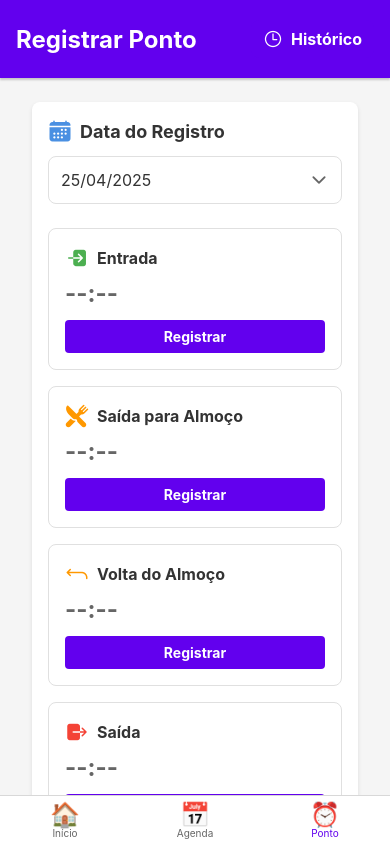
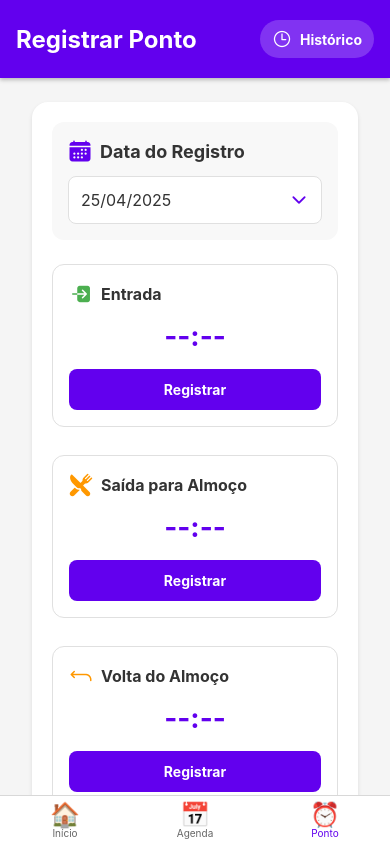
Before and after one commit to LaurianoCarlos/controle-ponto-agenda, a React Native app: screen /PontoStack in a window 390 px wide. Built offline with nearby package versions, Linux system fonts and the light colour scheme.

Commit message:
fix - layout de ponto

```diff
--- a/src/screens/PontoScreen.tsx
+++ b/src/screens/PontoScreen.tsx
@@ -242,7 +242,7 @@ export const PontoScreen: React.FC = () => {
 
   return (
     <View style={styles.container}>
-      <StatusBar barStyle="light-content" backgroundColor="#4A90E2" />
+      <StatusBar barStyle="light-content" backgroundColor="#6200ee" />
 
       <View style={styles.header}>
         <View style={styles.headerContent}>
@@ -259,11 +259,11 @@ export const PontoScreen: React.FC = () => {
         </View>
       </View>
 
-      <ScrollView style={styles.content}>
+      <ScrollView style={styles.content} showsVerticalScrollIndicator={false}>
         <Card style={styles.card}>
           <View style={styles.dateSection}>
             <View style={styles.dateHeader}>
-              <Ionicons name="calendar" size={24} color="#4A90E2" />
+              <Ionicons name="calendar" size={24} color="#6200ee" />
               <Text style={styles.dateTitle}>Data do Registro</Text>
             </View>
 
@@ -274,7 +274,7 @@ export const PontoScreen: React.FC = () => {
               <Text style={styles.dateText}>
                 {formatarDataParaExibicao(dataSelecionada)}
               </Text>
-              <Ionicons name="chevron-down" size={20} color="#666" />
+              <Ionicons name="chevron-down" size={20} color="#6200ee" />
             </TouchableOpacity>
 
             {mostrarSeletorData && (
@@ -304,7 +304,7 @@ export const PontoScreen: React.FC = () => {
                 style={[styles.recordButton, !registroTemporario.entrada && styles.recordButtonActive]}
                 onPress={registrarEntrada}
               >
-                <Text style={styles.recordButtonText}>
+                <Text style={[styles.recordButtonText, !registroTemporario.entrada && { color: '#fff' }]}>
                   {registroTemporario.entrada ? 'Alterar' : 'Registrar'}
                 </Text>
               </TouchableOpacity>
@@ -326,7 +326,7 @@ export const PontoScreen: React.FC = () => {
                 style={[styles.recordButton, !registroTemporario.entradaAlmoco && styles.recordButtonActive]}
                 onPress={registrarSaidaAlmoco}
               >
-                <Text style={styles.recordButtonText}>
+                <Text style={[styles.recordButtonText, !registroTemporario.entradaAlmoco && { color: '#fff' }]}>
                   {registroTemporario.entradaAlmoco ? 'Alterar' : 'Registrar'}
                 </Text>
               </TouchableOpacity>
@@ -348,7 +348,7 @@ export const PontoScreen: React.FC = () => {
                 style={[styles.recordButton, !registroTemporario.saidaAlmoco && styles.recordButtonActive]}
                 onPress={registrarVoltaAlmoco}
               >
-                <Text style={styles.recordButtonText}>
+                <Text style={[styles.recordButtonText, !registroTemporario.saidaAlmoco && { color: '#fff' }]}>
                   {registroTemporario.saidaAlmoco ? 'Alterar' : 'Registrar'}
                 </Text>
               </TouchableOpacity>
@@ -370,7 +370,7 @@ export const PontoScreen: React.FC = () => {
                 style={[styles.recordButton, !registroTemporario.saida && styles.recordButtonActive]}
                 onPress={registrarSaida}
               >
-                <Text style={styles.recordButtonText}>
+                <Text style={[styles.recordButtonText, !registroTemporario.saida && { color: '#fff' }]}>
                   {registroTemporario.saida ? 'Alterar' : 'Registrar'}
                 </Text>
               </TouchableOpacity>
--- a/src/styles/PontoScreenStyles.ts
+++ b/src/styles/PontoScreenStyles.ts
@@ -1,16 +1,19 @@
-import { StyleSheet } from 'react-native';
+import { StyleSheet, Platform } from 'react-native';
 
 export const styles = StyleSheet.create({
   container: {
     flex: 1,
-    backgroundColor: '#F5F5F5',
+    backgroundColor: '#f5f5f5',
   },
   header: {
     backgroundColor: '#6200ee',
-    paddingTop: 20,
+    paddingTop: Platform.OS === 'ios' ? 50 : 20,
     paddingBottom: 20,
     elevation: 4,
-    boxShadow: '0px 2px 2px rgba(0, 0, 0, 0.2)',
+    shadowColor: '#000',
+    shadowOffset: { width: 0, height: 2 },
+    shadowOpacity: 0.25,
+    shadowRadius: 4,
   },
   headerContent: {
     flexDirection: 'row',
@@ -32,18 +35,18 @@ export const styles = StyleSheet.create({
     alignItems: 'center',
     paddingVertical: 8,
     paddingHorizontal: 12,
-    borderRadius: 8,
-    backgroundColor: '#6200ee',
+    borderRadius: 20,
+    backgroundColor: 'rgba(255, 255, 255, 0.2)',
   },
   historicoButton: {
-    backgroundColor: '#6200ee',
+    backgroundColor: 'rgba(255, 255, 255, 0.2)',
   },
   buttonIcon: {
     marginRight: 8,
   },
   headerButtonText: {
     color: '#FFF',
-    fontSize: 16,
+    fontSize: 14,
     fontWeight: 'bold',
   },
   content: {
@@ -51,10 +54,21 @@ export const styles = StyleSheet.create({
     padding: 16,
   },
   card: {
+    backgroundColor: '#fff',
+    borderRadius: 16,
+    padding: 20,
     marginBottom: 16,
+    elevation: 2,
+    shadowColor: '#000',
+    shadowOffset: { width: 0, height: 2 },
+    shadowOpacity: 0.1,
+    shadowRadius: 4,
   },
   dateSection: {
     marginBottom: 24,
+    backgroundColor: '#f8f8f8',
+    borderRadius: 12,
+    padding: 16,
   },
   dateHeader: {
     flexDirection: 'row',
@@ -86,15 +100,16 @@ export const styles = StyleSheet.create({
   },
   recordCard: {
     backgroundColor: '#FFF',
-    borderRadius: 8,
+    borderRadius: 12,
     padding: 16,
     borderWidth: 1,
     borderColor: '#E0E0E0',
+    marginBottom: 12,
   },
   recordHeader: {
     flexDirection: 'row',
     alignItems: 'center',
-    marginBottom: 8,
+    marginBottom: 12,
   },
   recordTitle: {
     fontSize: 16,
@@ -103,23 +118,25 @@ export const styles = StyleSheet.create({
     color: '#333',
   },
   recordTime: {
-    fontSize: 24,
+    fontSize: 28,
     fontWeight: 'bold',
-    color: '#666',
-    marginBottom: 12,
+    color: '#6200ee',
+    marginBottom: 16,
+    textAlign: 'center',
   },
   recordButton: {
-    backgroundColor: '#E0E0E0',
-    padding: 8,
-    borderRadius: 4,
+    backgroundColor: '#f0f0f0',
+    padding: 12,
+    borderRadius: 8,
     alignItems: 'center',
   },
   recordButtonActive: {
     backgroundColor: '#6200ee',
   },
   recordButtonText: {
-    color: '#FFF',
+    color: '#333',
     fontWeight: 'bold',
+    fontSize: 14,
   },
   actionsContainer: {
     flexDirection: 'row',
@@ -129,9 +146,14 @@ export const styles = StyleSheet.create({
   },
   actionButton: {
     flex: 1,
-    padding: 12,
-    borderRadius: 8,
+    padding: 16,
+    borderRadius: 12,
     alignItems: 'center',
+    elevation: 2,
+    shadowColor: '#000',
+    shadowOffset: { width: 0, height: 2 },
+    shadowOpacity: 0.1,
+    shadowRadius: 4,
   },
   confirmButton: {
     backgroundColor: '#4CAF50',
@@ -152,10 +174,15 @@ export const styles = StyleSheet.create({
   },
   modalContent: {
     backgroundColor: '#FFF',
-    borderRadius: 8,
+    borderRadius: 16,
     padding: 24,
-    width: '80%',
+    width: '85%',
     alignItems: 'center',
+    elevation: 5,
+    shadowColor: '#000',
+    shadowOffset: { width: 0, height: 2 },
+    shadowOpacity: 0.25,
+    shadowRadius: 4,
   },
   modalTitle: {
     fontSize: 20,
@@ -170,7 +197,7 @@ export const styles = StyleSheet.create({
     textAlign: 'center',
   },
   modalTime: {
-    fontSize: 24,
+    fontSize: 32,
     fontWeight: 'bold',
     color: '#6200ee',
     marginBottom: 24,
@@ -180,10 +207,10 @@ export const styles = StyleSheet.create({
     gap: 12,
   },
   modalButton: {
-    paddingVertical: 8,
-    paddingHorizontal: 16,
-    borderRadius: 4,
-    minWidth: 100,
+    paddingVertical: 12,
+    paddingHorizontal: 24,
+    borderRadius: 8,
+    minWidth: 120,
     alignItems: 'center',
   },
   modalConfirmButton: {
@@ -195,5 +222,6 @@ export const styles = StyleSheet.create({
   modalButtonText: {
     color: '#FFF',
     fontWeight: 'bold',
+    fontSize: 16,
   },
 });
```
